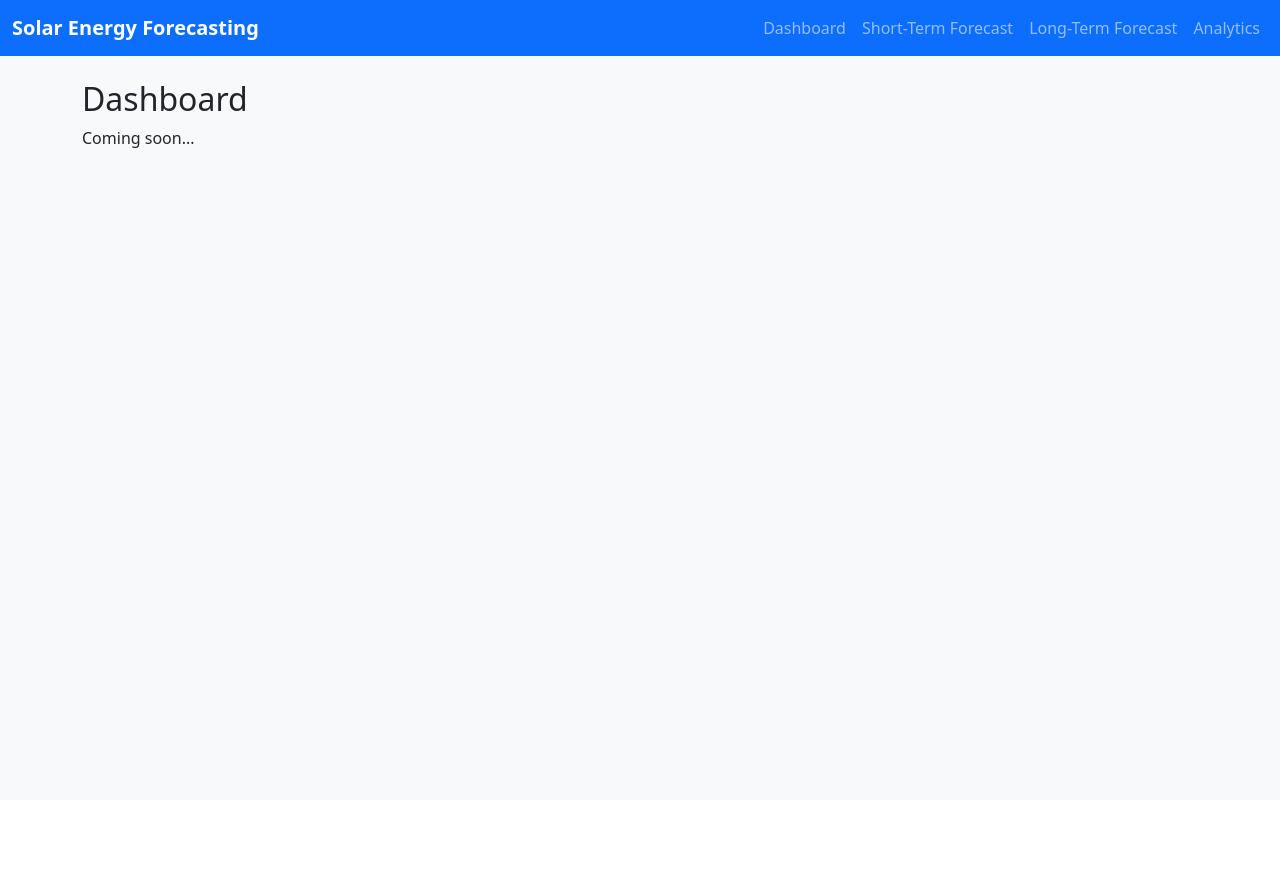
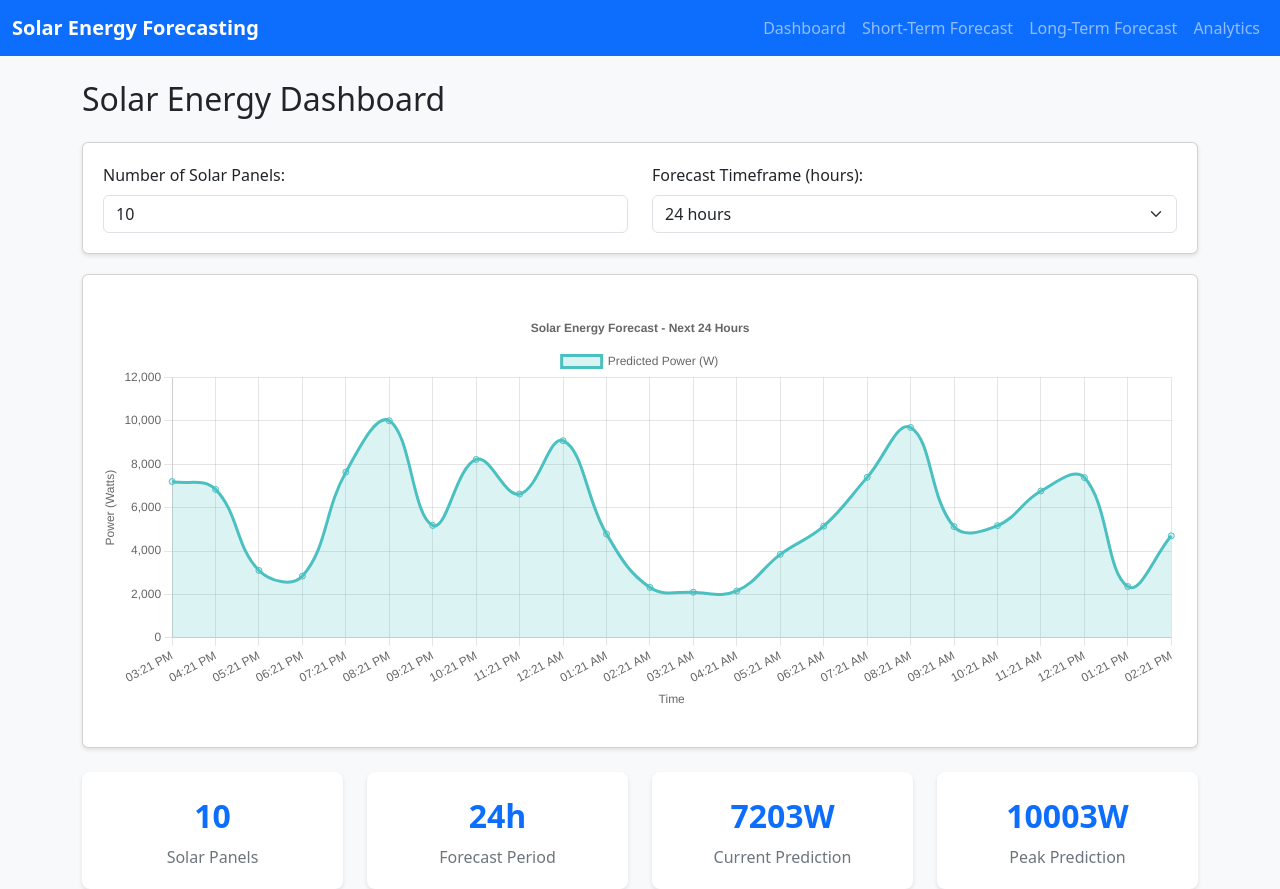
Before and after one commit to Yovel-Jirad/solar-forecast-frontend, a React (Create React App) app: page / in a window 1280 px wide. Before the commit the page ends 800 px from the top, so only its background shows below. Built offline with nearby package versions, Linux system fonts and the light colour scheme.

Commit message:
added mock data chart creation to dashboard and chart componnent

```diff
--- /dev/null
+++ b/src/components/ChartConfig.js
@@ -0,0 +1,26 @@
+import {
+  Chart as ChartJS,
+  CategoryScale,
+  LinearScale,
+  PointElement,
+  LineElement,
+  BarElement,
+  Title,
+  Tooltip,
+  Legend,
+  Filler
+} from 'chart.js';
+
+ChartJS.register(
+  CategoryScale,
+  LinearScale,
+  PointElement,
+  LineElement,
+  BarElement,
+  Title,
+  Tooltip,
+  Legend,
+  Filler
+);
+
+export default ChartJS;
--- a/src/components/Dashboard.jsx
+++ b/src/components/Dashboard.jsx
@@ -1,10 +1,140 @@
-import React from 'react';
+import React, { useState, useEffect } from 'react';
+import { Line } from 'react-chartjs-2';
+import { generateMockPredictions } from '../utils/mockData';
+import '../components/ChartConfig'; // Import chart configuration
 
 function Dashboard() {
+  const [predictions, setPredictions] = useState([]);
+  const [numPanels, setNumPanels] = useState(10);
+  const [timeframe, setTimeframe] = useState(24);
+
+  useEffect(() => {
+    // Generate mock predictions
+    const mockData = generateMockPredictions(timeframe);
+    setPredictions(mockData);
+  }, [timeframe]);
+
+  // Prepare chart data
+  const chartData = {
+    labels: predictions.map(p => p.time),
+    datasets: [
+      {
+        label: 'Predicted Power (W)',
+        data: predictions.map(p => p.predictedPower * numPanels),
+        borderColor: 'rgb(75, 192, 192)',
+        backgroundColor: 'rgba(75, 192, 192, 0.2)',
+        fill: true,
+        tension: 0.4
+      }
+    ]
+  };
+
+  const chartOptions = {
+    responsive: true,
+    maintainAspectRatio: false,
+    plugins: {
+      legend: {
+        position: 'top',
+      },
+      title: {
+        display: true,
+        text: 'Solar Energy Forecast - Next 24 Hours'
+      }
+    },
+    scales: {
+      y: {
+        beginAtZero: true,
+        title: {
+          display: true,
+          text: 'Power (Watts)'
+        }
+      },
+      x: {
+        title: {
+          display: true,
+          text: 'Time'
+        }
+      }
+    }
+  };
+
   return (
-    <div>
-      <h2>Dashboard</h2>
-      <p>Coming soon...</p>
+    <div className="dashboard">
+      <h2 className="mb-4">Solar Energy Dashboard</h2>
+
+      {/* Controls */}
+      <div className="card forecast-controls">
+        <div className="row">
+          <div className="col-md-6">
+            <label className="form-label">Number of Solar Panels:</label>
+            <input
+              type="number"
+              className="form-control"
+              value={numPanels}
+              onChange={(e) => setNumPanels(Number(e.target.value))}
+              min="1"
+              max="100"
+            />
+          </div>
+          <div className="col-md-6">
+            <label className="form-label">Forecast Timeframe (hours):</label>
+            <select
+              className="form-select"
+              value={timeframe}
+              onChange={(e) => setTimeframe(Number(e.target.value))}
+            >
+              <option value="12">12 hours</option>
+              <option value="24">24 hours</option>
+              <option value="48">48 hours</option>
+            </select>
+          </div>
+        </div>
+      </div>
+
+      {/* Chart */}
+      <div className="card">
+        <div className="card-body">
+          <div className="chart-container" style={{ height: '400px' }}>
+            <Line data={chartData} options={chartOptions} />
+          </div>
+        </div>
+      </div>
+
+      {/* Stats Summary */}
+      <div className="row mt-4">
+        <div className="col-md-3">
+          <div className="stat-card">
+            <div className="stat-value">{numPanels}</div>
+            <div className="stat-label">Solar Panels</div>
+          </div>
+        </div>
+        <div className="col-md-3">
+          <div className="stat-card">
+            <div className="stat-value">{timeframe}h</div>
+            <div className="stat-label">Forecast Period</div>
+          </div>
+        </div>
+        <div className="col-md-3">
+          <div className="stat-card">
+            <div className="stat-value">
+              {predictions.length > 0
+                ? Math.round(predictions[0].predictedPower * numPanels)
+                : 0}W
+            </div>
+            <div className="stat-label">Current Prediction</div>
+          </div>
+        </div>
+        <div className="col-md-3">
+          <div className="stat-card">
+            <div className="stat-value">
+              {predictions.length > 0
+                ? Math.round(Math.max(...predictions.map(p => p.predictedPower)) * numPanels)
+                : 0}W
+            </div>
+            <div className="stat-label">Peak Prediction</div>
+          </div>
+        </div>
+      </div>
     </div>
   );
 }
```
